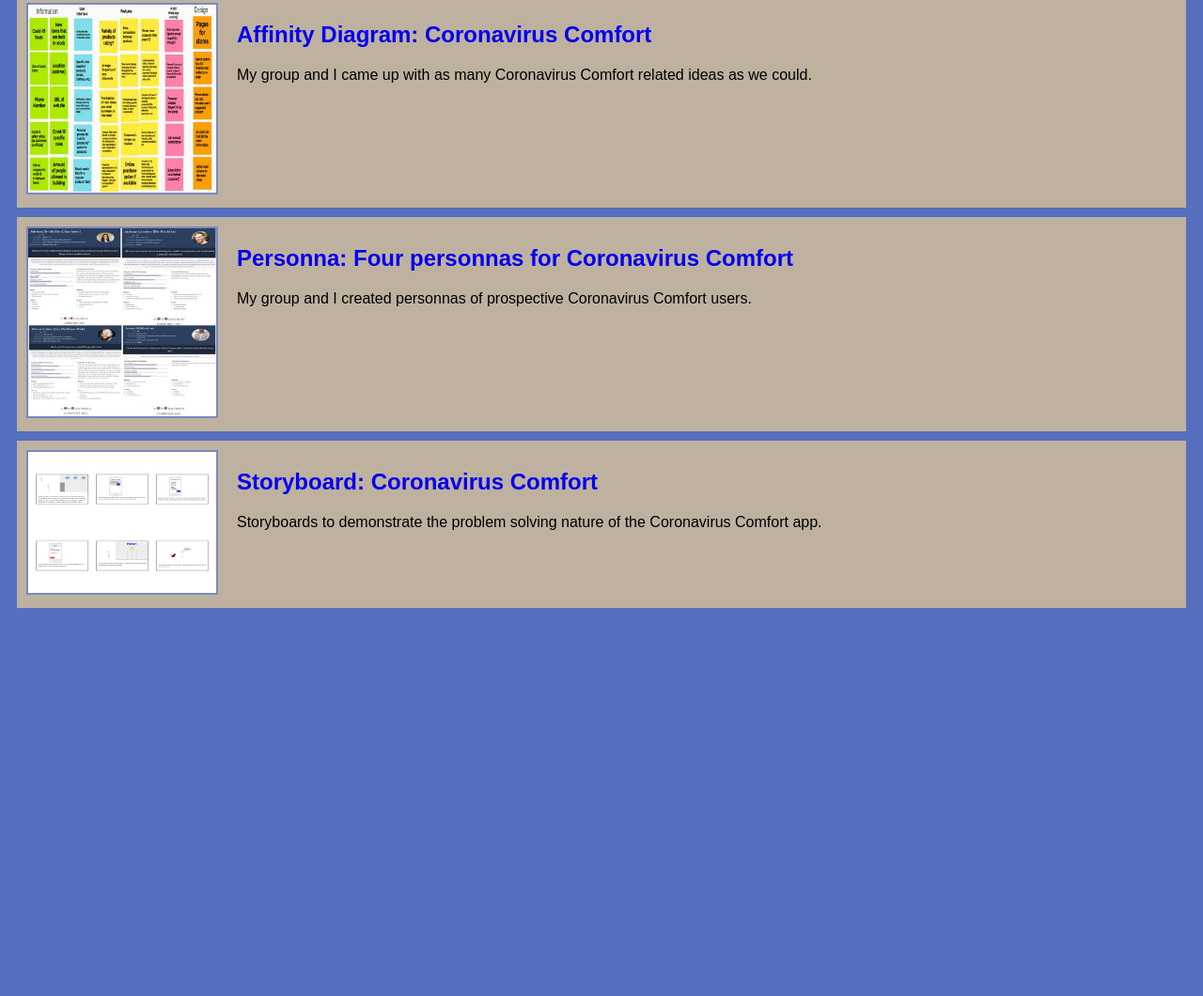
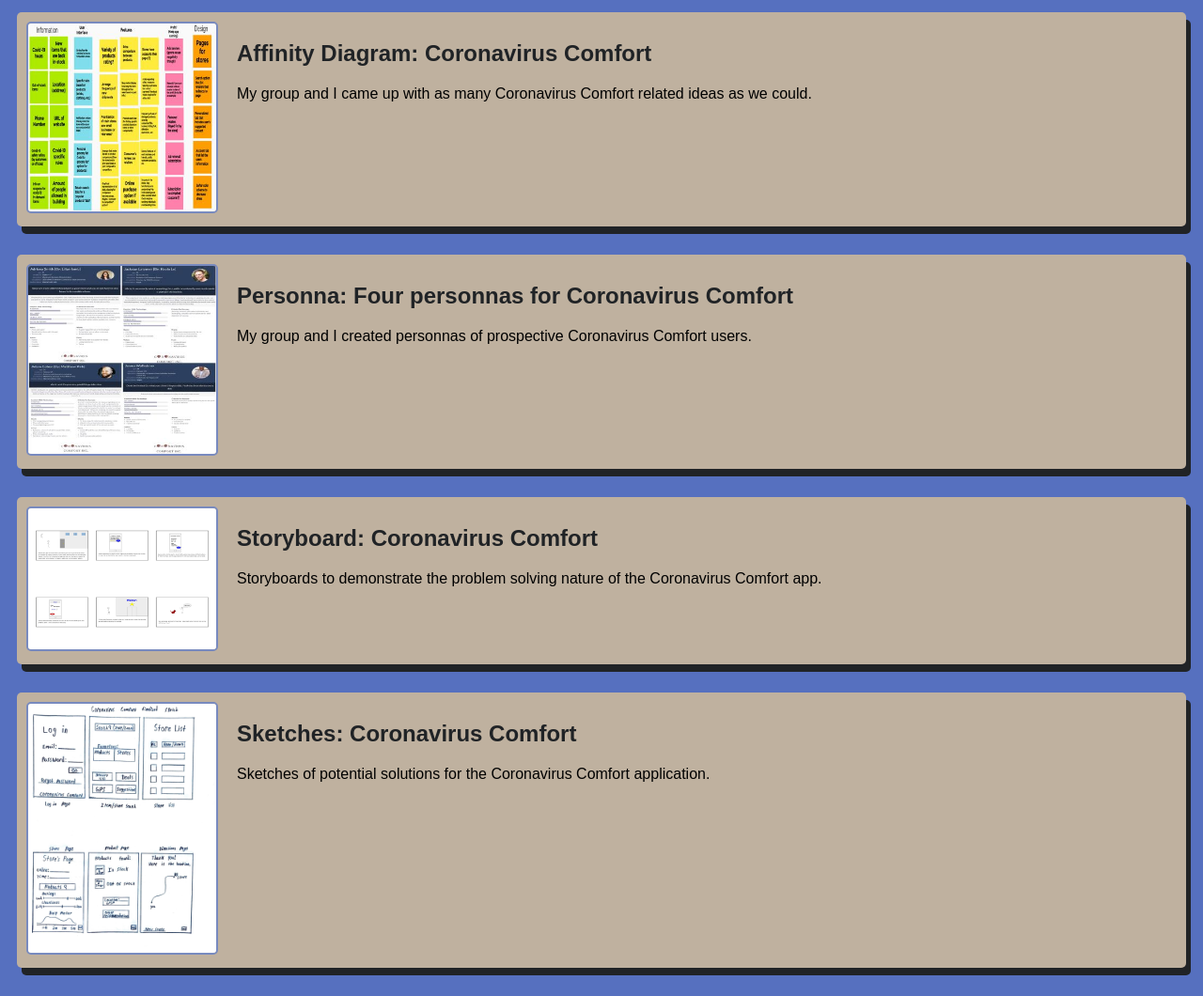
Before and after one commit to aaronwk910/aaronwk910.github.io, a plain HTML site: page index.html in a window 1280 px wide. Shown: the part 325-1385 px from the top of the page at 94% size. Before the commit the page ends 982 px from the top, so only its background shows below. Drawn offline with Linux system fonts and the light colour scheme.

Commit message:
Add files via upload

```diff
--- a/index.html
+++ b/index.html
@@ -49,5 +49,15 @@
             </section>
         </section>
 
+
+         <!--Sketches Assignment-->
+         <section class="assignment">
+            <a href="Files/combinepdf (6).pdf"><img src="Images/Sketches.jpg"></a>
+            <section class="ass-details">
+                <a href="Files/Storyboards.pdf"><h2>Sketches: Coronavirus Comfort</h2></a>
+                <p>Sketches of potential solutions for the Coronavirus Comfort application.
+                </p>
+            </section>
+        </section>
     </body>
 </html>
--- a/styles.css
+++ b/styles.css
@@ -8,6 +8,9 @@ body {
     padding:10px;
     background: #BFB19F;
     margin:10px;
+    margin-bottom: 30px;
+    border-radius:5px;
+    box-shadow: 5px 8px #202326
 
 }
 .assignment img{
@@ -15,6 +18,7 @@ body {
     width:200px;
     border: 2px solid #788ABF;
     margin-right: 20px;
+    border-radius:5px;
 }
 
 h1 {
@@ -24,5 +28,8 @@ h1 {
 
 a {
     text-decoration:none;
-
+    color: #202326;
 }
+.assignment a:hover{
+color: #5670BF;
+}
```
Also changed, not shown: Images/Sketches.jpg (added), 1 other file.
